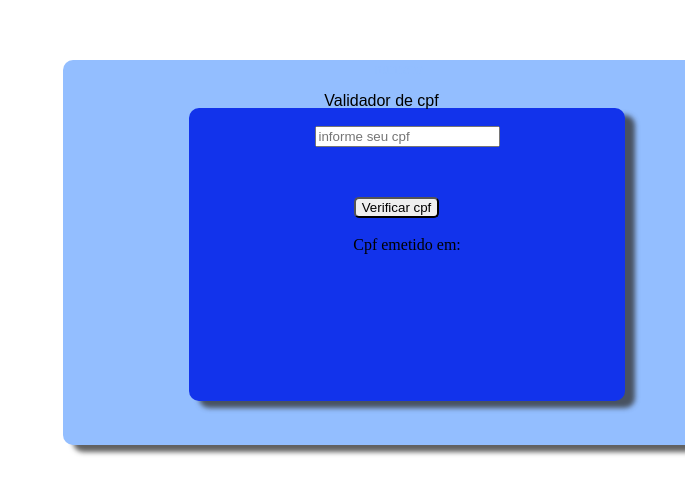
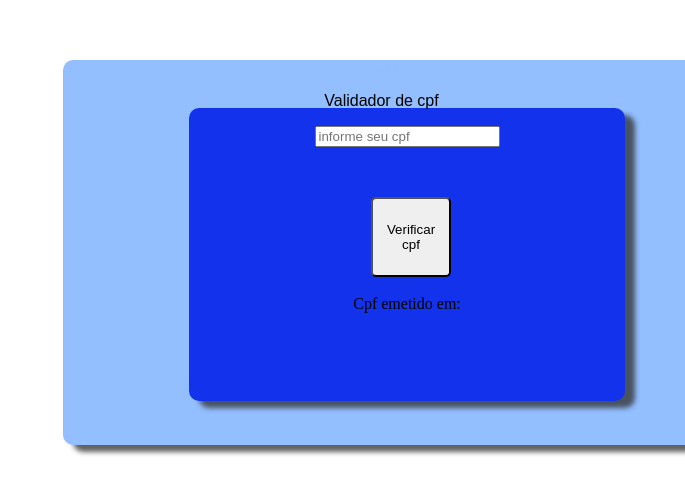
Before and after one commit to Roymp3/Projetos, a plain HTML site: page roy.html in a window 1280 px wide. Shown: the part 240-734 px from the top of the page, without its empty margins (595-1280 px from the left). Drawn offline with Linux system fonts and the light colour scheme.

Commit message:
Add files via upload

```diff
--- a/style/main.css
+++ b/style/main.css
@@ -51,7 +51,9 @@ section{
 
 }
 button{
-   margin-right: 21px;
+   margin-right: -8px;
    margin-top: 32px;
    border-radius: 5px;
+   height: 80px;
+   width: 80px;
 }
```
